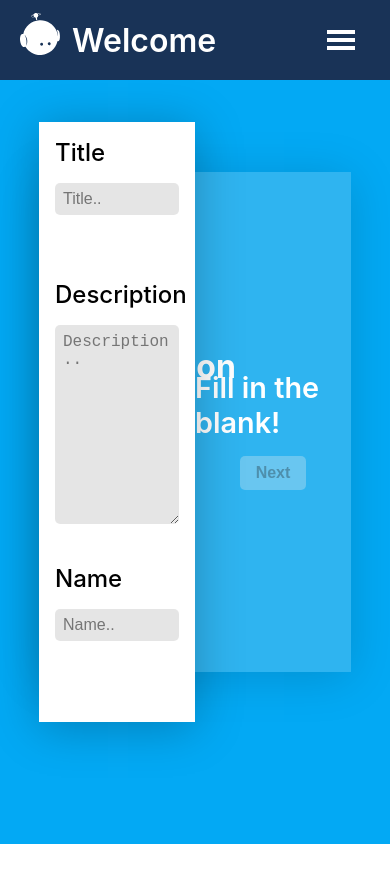
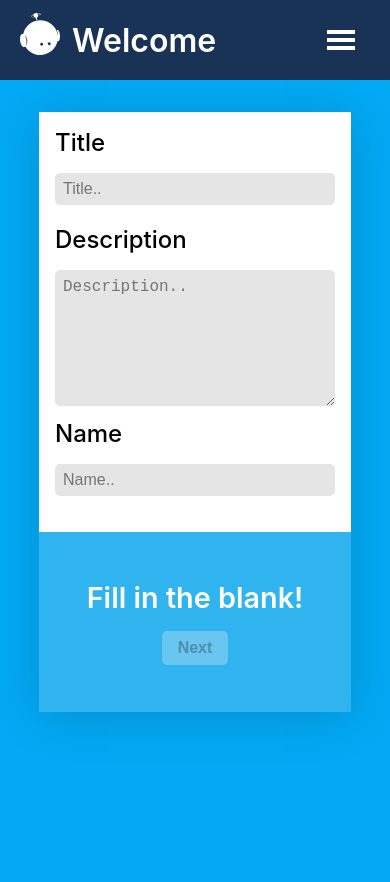
Before and after one commit to HubCreator/nextjs_project_proto, a Next.js app: page /firstScreen in a window 390 px wide. Shown: the top 882 px of the page. Built offline with nearby package versions, Linux system fonts and the light colour scheme.

Commit message:
Made it responsive

```diff
--- a/styles/Modal.scss
+++ b/styles/Modal.scss
@@ -5,10 +5,14 @@
 .modal-screen {
   display: flex;
   justify-content: center;
-  align-items: center;
   min-height: 100vh;
+  height: 200vh;
+  width: 100%;
   background-color: #03a9f4;
   transition: 0.4s;
+  position: absolute;
+  left: 0;
+  top: 80px;
 }
 .modal-screen.active {
   background-color: #f43648;
@@ -104,12 +108,72 @@
   left: 0;
 }
 
-// @media screen and (max-width: 750px) {
-//   // mobile mode
-//   .modal-blueBg {
-//     display: flex;
-//     flex-direction: column;
-//     justify-content: center;
-//     align-items: center;
-//   }
-// }
+@media screen and (max-width: 750px) {
+  .modal-container {
+    position: relative;
+    width: 80%;
+    height: 600px;
+    margin: 2rem;
+    // display: flex;
+    // flex-direction: column;
+    // justify-content: center;
+    // align-items: center;
+  }
+
+  .container__blueBg {
+    top: 0;
+    height: 100%;
+    width: 100%;
+    display: flex;
+    flex-direction: column;
+    justify-content: center;
+    align-items: center;
+  }
+  .container__blueBg__box {
+    width: 100%;
+  }
+
+  .container__formBox {
+    width: 100%;
+    height: 70%;
+    top: 0;
+    box-shadow: none;
+    flex-direction: column;
+    justify-content: center;
+    align-items: center;
+  }
+
+  .container__formBox.leftForm {
+    top: 0;
+    left: 0;
+    transition: 0.5s ease-out;
+  }
+
+  .container__formBox.rightForm {
+    top: 70%;
+    left: 0;
+    transition: 0.5s ease-out;
+  }
+
+  .leftForm__contents {
+    position: absolute;
+    top: 0;
+    left: 0;
+  }
+
+  .rightForm__contents {
+    position: absolute;
+    top: 100%;
+    left: 0;
+  }
+
+  .leftForm.active .leftForm__contents {
+    top: -100%;
+    left: 0;
+  }
+
+  .leftForm.active .rightForm__contents {
+    top: 0;
+    left: 0;
+  }
+}
```
